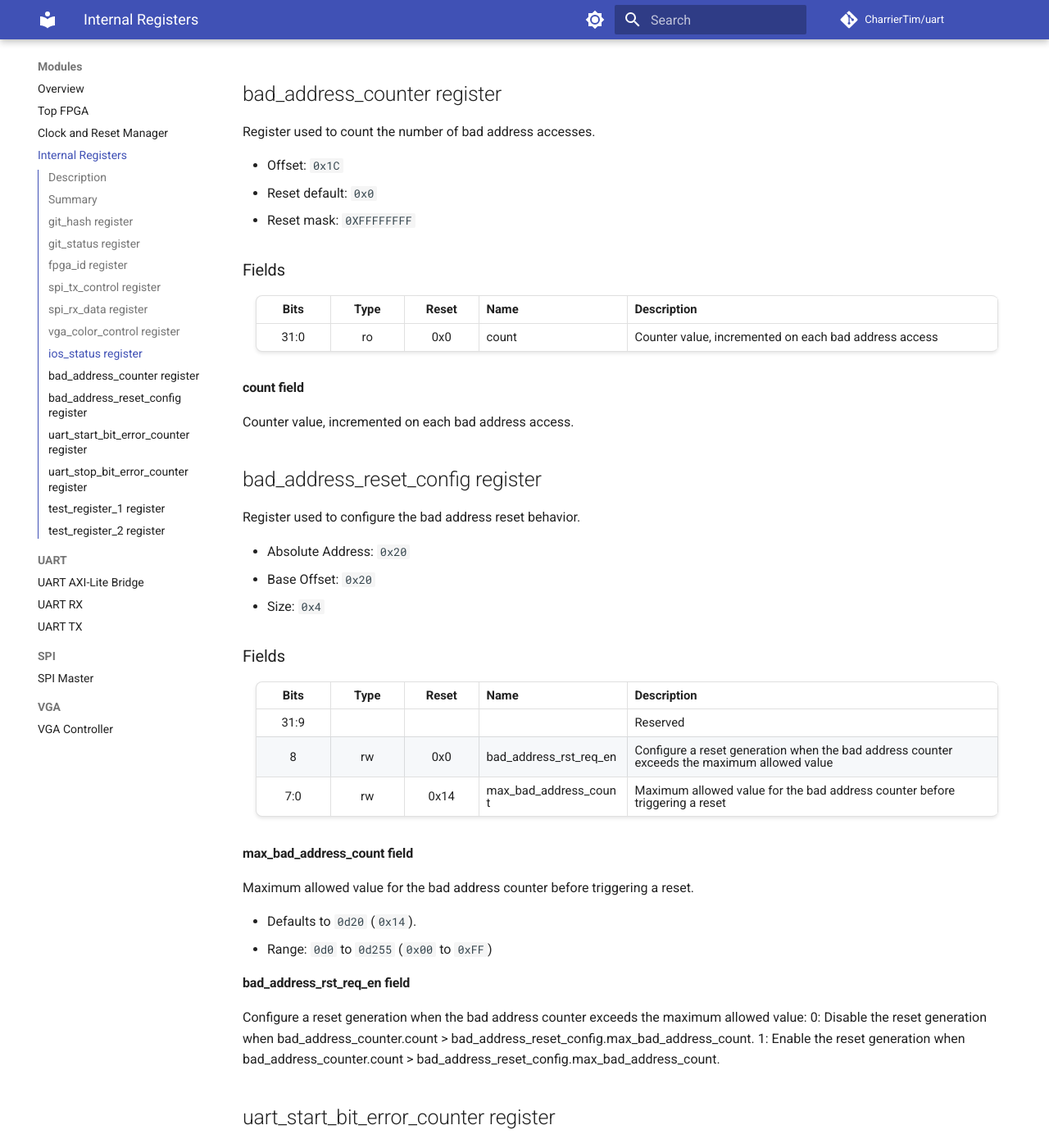
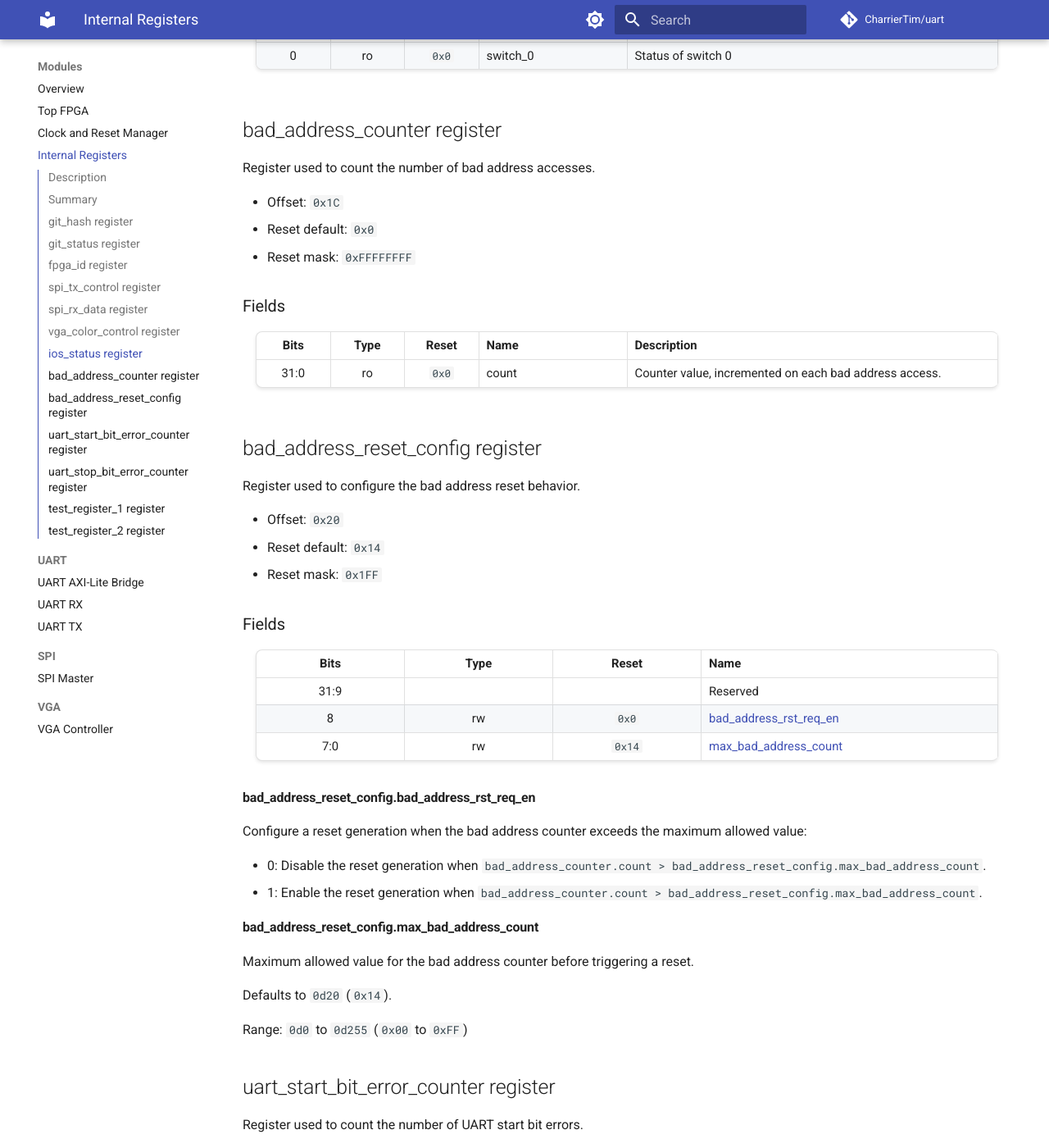
Before and after one commit to CharrierTim/uart, an MkDocs documentation site: the page built from docs/modules/regblock/regblock.md, in a window 1280 px wide and 1400 px high, scrolled down 4430 px. Shown: the whole window at 82% size. Built offline with MkDocs 1.6.1 and Material for MkDocs 9.7.7, drawn with Linux system fonts in a browser that asks for light colours; comment, search, counter and statistics services are not loaded; some of the changed text lies outside the part shown.

Commit message:
fix(docs): fix multiple doc diff vs generated doc

```diff
--- a/docs/modules/regblock/regblock.md
+++ b/docs/modules/regblock/regblock.md
@@ -10,29 +10,29 @@
 
 ## Summary
 
-| Name                                                                            | Offset | Length | Description                                                                               |
-| :------------------------------------------------------------------------------ | :----: | :----: | :---------------------------------------------------------------------------------------- |
-| regblock.[git_hash](#git_hash-register)                                         | `0x00` |   4    | Register indicating the git hash of the repository at the time of bitstream generation.   |
-| regblock.[git_status](#git_status-register)                                     | `0x04` |   4    | Register indicating the git status of the repository at the time of bitstream generation. |
-| regblock.[fpga_id](#fpga_id-register)                                           | `0x08` |   4    | Register indicating the FPGA identification information.                                  |
-| regblock.[spi_tx_control](#spi_tx_control-register)                             | `0x0C` |   4    | Register used to send data over SPI. Writing to this register starts the SPI transaction. |
-| regblock.[spi_rx_data](#spi_rx_data-register)                                   | `0x10` |   4    | Register used to receive data over SPI.                                                   |
-| regblock.[vga_color_control](#vga_color_control-register)                       | `0x14` |   4    | Register used to set the VGA output color.                                                |
-| regblock.[ios_status](#ios_status-register)                                     | `0x18` |   4    | Register used to read switches and LEDs Status.                                           |
-| regblock.[bad_address_counter](#bad_address_counter-register)                   | `0x1C` |   4    | Register used to count the number of bad address accesses.                                |
-| regblock.[bad_address_reset_config](#bad_address_reset_config-register)         | `0x20` |   4    | Register used to configure the bad address reset generation behavior.                     |
-| regblock.[uart_start_bit_error_counter](#uart_start_bit_error_counter-register) | `0x24` |   4    | Register used to count the number of UART start bit errors.                               |
-| regblock.[uart_stop_bit_error_counter](#uart_stop_bit_error_counter-register)   | `0x28` |   4    | Register used to count the number of UART stop bit errors.                                |
-| regblock.[test_register_1](#test_register_1-register)                           | `0xF8` |   4    | Register used to test a 32-bit read/write register with all bits used for data.           |
-| regblock.[test_register_2](#test_register_2-register)                           | `0xFC` |   4    | Register used to test a 32-bit read/write register with all bits used for data.           |
+| Name                                                                              | Offset | Length | Description                                                                               |
+| :-------------------------------------------------------------------------------- | :----- | :----: | :---------------------------------------------------------------------------------------- |
+| regblock.[`git_hash`](#git_hash-register)                                         | `0x00` |   4    | Register indicating the git hash of the repository at the time of bitstream generation.   |
+| regblock.[`git_status`](#git_status-register)                                     | `0x04` |   4    | Register indicating the git status of the repository at the time of bitstream generation. |
+| regblock.[`fpga_id`](#fpga_id-register)                                           | `0x08` |   4    | Register indicating the FPGA identification information.                                  |
+| regblock.[`spi_tx_control`](#spi_tx_control-register)                             | `0x0C` |   4    | Register used to send data over SPI. Writing to this register starts the SPI transaction. |
+| regblock.[`spi_rx_data`](#spi_rx_data-register)                                   | `0x10` |   4    | Register used to receive data over SPI.                                                   |
+| regblock.[`vga_color_control`](#vga_color_control-register)                       | `0x14` |   4    | Register used to set the VGA output color.                                                |
+| regblock.[`ios_status`](#ios_status-register)                                     | `0x18` |   4    | Register used to read the status of the input switches or leds.                           |
+| regblock.[`bad_address_counter`](#bad_address_counter-register)                   | `0x1C` |   4    | Register used to count the number of bad address accesses.                                |
+| regblock.[`bad_address_reset_config`](#bad_address_reset_config-register)         | `0x20` |   4    | Register used to configure the bad address reset behavior.                                |
+| regblock.[`uart_start_bit_error_counter`](#uart_start_bit_error_counter-register) | `0x24` |   4    | Register used to count the number of UART start bit errors.                               |
+| regblock.[`uart_stop_bit_error_counter`](#uart_stop_bit_error_counter-register)   | `0x28` |   4    | Register used to count the number of UART stop bit errors.                                |
+| regblock.[`test_register_1`](#test_register_1-register)                           | `0xF8` |   4    | Register used to test a 32-bit read/write register with all bits used for data.           |
+| regblock.[`test_register_2`](#test_register_2-register)                           | `0xFC` |   4    | Register used to test a 32-bit read/write register with all bits used for data.           |
 
 ## git_hash register
 
 Register indicating the git hash of the repository at the time of bitstream generation.
 
-- Offset: `0x0`
-- Reset default: `—`
-- Reset mask: `—`
+- Offset: `0x00`
+- Reset default: `-`
+- Reset mask: `-`
 
 ### Fields
 
@@ -45,7 +45,7 @@
 
 | Bits  | Type  | Reset | Name | Description                                      |
 | :---: | :---: | :---: | :--- | :----------------------------------------------- |
-| 31:0  |  ro   |   —   | hash | Git hash value when the bitstream was generated. |
+| 31:0  |  ro   |   -   | hash | Git hash value when the bitstream was generated. |
 
 </div>
 <!-- markdownlint-enable -->
@@ -53,12 +53,12 @@
 ## git_status register
 
 Register indicating the git status of the repository at the time of bitstream generation.
-If the value is 1, there were uncommitted changes in the repository (dirty), while if the
-value is 0, there were no uncommitted changes (clean).
+If the value is 1, there were uncommitted changes in the repository (dirty), while if the value is 0,
+there were no uncommitted changes (clean).
 
-- Offset: `0x4`
-- Reset default: `—`
-- Reset mask: `—`
+- Offset: `0x04`
+- Reset default: `-`
+- Reset mask: `0b0000_0000_0000_0000_0000_0000_0000_000-`
 
 ### Fields
 
@@ -94,9 +94,9 @@
 
 <div class="register-bits-table" markdown="1">
 
-| Bits  | Type  | Reset | Name | Description   |
-| :---: | :---: | :---: | :--- | :------------ |
-| 31:0  |  ro   |   —   | id   | FPGA ID value |
+| Bits  | Type  | Reset | Name | Description    |
+| :---: | :---: | :---: | :--- | :------------- |
+| 31:0  |  ro   |   -   | id   | FPGA ID value. |
 
 </div>
 <!-- markdownlint-enable -->
@@ -121,8 +121,8 @@
 | Bits  | Type  | Reset | Name          | Description                                                                                                     |
 | :---: | :---: | :---: | :------------ | :-------------------------------------------------------------------------------------------------------------- |
 | 31:9  |       |       |               | Reserved                                                                                                        |
-|   8   |  rw   |  0x0  | tx_data_valid | SPI transaction valid signal. Asserts for one cycle when written 1 and then clears back to 0 on the next cycle. |
-|  7:0  |  rw   |  0x0  | tx_data       | TX data to be sent                                                                                              |
+|   8   |  rw   | `0x0` | tx_data_valid | SPI transaction valid signal. Asserts for one cycle when written 1 and then clears back to 0 on the next cycle. |
+|  7:0  |  rw   | `0x0` | tx_data       | TX data to be sent.                                                                                             |
 
 </div>
 <!-- markdownlint-enable -->
@@ -133,7 +133,7 @@
 
 - Offset: `0x10`
 - Reset default: `0x0`
-- Reset mask: `0xff`
+- Reset mask: `0xFF`
 
 ### Fields
 
@@ -144,10 +144,10 @@
 
 <div class="register-bits-table" markdown="1">
 
-| Bits  | Type  | Reset | Name    | Description               |
-| :---: | :---: | :---: | :------ | :------------------------ |
-| 31:8  |       |       |         | Reserved                  |
-|  7:0  |  ro   |  0x0  | rx_data | RX data received over SPI |
+| Bits  | Type  | Reset | Name    | Description                |
+| :---: | :---: | :---: | :------ | :------------------------- |
+| 31:8  |       |       |         | Reserved                   |
+|  7:0  |  ro   | `0x0` | rx_data | RX data received over SPI. |
 
 </div>
 <!-- markdownlint-enable -->
@@ -158,8 +158,8 @@
 The color is specified in RGB format, with 4 bits for each channel (red, green, blue).
 
 - Offset: `0x14`
-- Reset default: `0xf0`
-- Reset mask: `0xfff`
+- Reset default: `0xF0`
+- Reset mask: `0xFFF`
 
 ### Fields
 
@@ -170,12 +170,12 @@
 
 <div class="register-bits-table" markdown="1">
 
-| Bits  | Type  | Reset | Name  | Description                    |
-| :---: | :---: | :---: | :---- | :----------------------------- |
-| 31:12 |       |       |       | Reserved                       |
-| 11:8  |  rw   |  0x0  | red   | Red channel intensity (0-15)   |
-|  7:4  |  rw   |  0xf  | green | Green channel intensity (0-15) |
-|  3:0  |  rw   |  0x0  | blue  | Blue channel intensity (0-15)  |
+| Bits  | Type  | Reset | Name  | Description                     |
+| :---: | :---: | :---: | :---- | :------------------------------ |
+| 31:12 |       |       |       | Reserved                        |
+| 11:8  |  rw   | `0x0` | red   | Red   channel intensity (0-15). |
+|  7:4  |  rw   | `0xF` | green | Green channel intensity (0-15). |
+|  3:0  |  rw   | `0x0` | blue  | Blue  channel intensity (0-15). |
 
 </div>
 <!-- markdownlint-enable -->
@@ -185,17 +185,16 @@
 Register used to read the status of the input switches or leds.
 
 - Bits 0-7 correspond to switches 0-7, respectively.
-- Bit 8 indicates if the device is in reset (1) or not (0).
-
+- Bit    8 indicates if the device is in reset (1) or not (0).
 - Offset: `0x18`
 - Reset default: `0x0`
-- Reset mask: `0x1ff`
+- Reset mask: `0x1FF`
 
 ### Fields
 
 <!-- markdownlint-disable -->
 <script type="WaveDrom">
-{"reg": [{"name": "switch_0", "bits": 1, "attr": ["ro"], "rotate": -90}, {"name": "switch_1", "bits": 1, "attr": ["ro"], "rotate": -90}, {"name": "switch_2", "bits": 1, "attr": ["ro"], "rotate": -90}, {"name": "switch_3", "bits": 1, "attr": ["ro"], "rotate": -90}, {"name": "switch_4", "bits": 1, "attr": ["ro"], "rotate": -90}, {"name": "switch_5", "bits": 1, "attr": ["ro"], "rotate": -90}, {"name": "switch_6", "bits": 1, "attr": ["ro"], "rotate": -90}, {"name": "switch_7", "bits": 1, "attr": ["ro"], "rotate": -90}, {"name": "reset_status", "bits": 1, "attr": ["ro"], "rotate": -90}, {"bits": 22}], "config": {"lanes": 1, "fontsize": 10, "vspace": 100}}
+{"reg": [{"name": "switch_0", "bits": 1, "attr": ["ro"], "rotate": -90}, {"name": "switch_1", "bits": 1, "attr": ["ro"], "rotate": -90}, {"name": "switch_2", "bits": 1, "attr": ["ro"], "rotate": -90}, {"name": "switch_3", "bits": 1, "attr": ["ro"], "rotate": -90}, {"name": "switch_4", "bits": 1, "attr": ["ro"], "rotate": -90}, {"name": "switch_5", "bits": 1, "attr": ["ro"], "rotate": -90}, {"name": "switch_6", "bits": 1, "attr": ["ro"], "rotate": -90}, {"name": "switch_7", "bits": 1, "attr": ["ro"], "rotate": -90}, {"name": "reset_status", "bits": 1, "attr": ["ro"], "rotate": -90}, {"bits": 23}], "config": {"lanes": 1, "fontsize": 10, "vspace": 140}}
 </script>
 
 <div class="register-bits-table" markdown="1">
@@ -203,15 +202,15 @@
 | Bits  | Type  | Reset | Name         | Description                                         |
 | :---: | :---: | :---: | :----------- | :-------------------------------------------------- |
 | 31:9  |       |       |              | Reserved                                            |
-|   8   |  ro   |  0x0  | reset_status | Indicates if the device is in reset (1) or not (0). |
-|   7   |  ro   |  0x0  | switch_7     | Status of switch 7                                  |
-|   6   |  ro   |  0x0  | switch_6     | Status of switch 6                                  |
-|   5   |  ro   |  0x0  | switch_5     | Status of switch 5                                  |
-|   4   |  ro   |  0x0  | switch_4     | Status of switch 4                                  |
-|   3   |  ro   |  0x0  | switch_3     | Status of switch 3                                  |
-|   2   |  ro   |  0x0  | switch_2     | Status of switch 2                                  |
-|   1   |  ro   |  0x0  | switch_1     | Status of switch 1                                  |
-|   0   |  ro   |  0x0  | switch_0     | Status of switch 0                                  |
+|   8   |  ro   | `0x0` | reset_status | Indicates if the device is in reset (1) or not (0). |
+|   7   |  ro   | `0x0` | switch_7     | Status of switch 7                                  |
+|   6   |  ro   | `0x0` | switch_6     | Status of switch 6                                  |
+|   5   |  ro   | `0x0` | switch_5     | Status of switch 5                                  |
+|   4   |  ro   | `0x0` | switch_4     | Status of switch 4                                  |
+|   3   |  ro   | `0x0` | switch_3     | Status of switch 3                                  |
+|   2   |  ro   | `0x0` | switch_2     | Status of switch 2                                  |
+|   1   |  ro   | `0x0` | switch_1     | Status of switch 1                                  |
+|   0   |  ro   | `0x0` | switch_0     | Status of switch 0                                  |
 
 </div>
 <!-- markdownlint-enable -->
@@ -222,7 +221,7 @@
 
 - Offset: `0x1C`
 - Reset default: `0x0`
-- Reset mask: `0XFFFFFFFF`
+- Reset mask: `0xFFFFFFFF`
 
 ### Fields
 
@@ -232,53 +231,54 @@
 </script>
 
 <div class="register-bits-table" markdown="1">
-| Bits  | Type  | Reset | Name  | Description                                           |
-| :---: | :---: | :---: | :---- | :---------------------------------------------------- |
-| 31:0  |  ro   |  0x0  | count | Counter value, incremented on each bad address access |
+
+| Bits  | Type  | Reset | Name  | Description                                            |
+| :---: | :---: | :---: | :---- | :----------------------------------------------------- |
+| 31:0  |  ro   | `0x0` | count | Counter value, incremented on each bad address access. |
+
 </div>
 <!-- markdownlint-enable -->
-
-#### count field
-
-Counter value, incremented on each bad address access.
 
 ## bad_address_reset_config register
 
 Register used to configure the bad address reset behavior.
 
-- Absolute Address: `0x20`
-- Base Offset: `0x20`
-- Size: `0x4`
+- Offset: `0x20`
+- Reset default: `0x14`
+- Reset mask: `0x1FF`
 
 ### Fields
 
 <!-- markdownlint-disable -->
 <script type="WaveDrom">
-{"reg": [{"name": "max_bad_address_count", "bits": 8, "attr": ["rw"], "rotate": 0}, {"name": "bad_address_rst_req_en", "bits": 1, "attr": ["rw"], "rotate": -90}, {"bits": 23}], "config": {"lanes": 1, "fontsize": 10, "vspace": 160}}
+{"reg": [{"name": "max_bad_address_count", "bits": 8, "attr": ["rw"]}, {"name": "bad_address_rst_req_en", "bits": 1, "attr": ["rw"], "rotate": -90}, {"bits": 23}], "config": {"lanes": 1, "fontsize": 10, "vspace": 160}}
 </script>
 
 <div class="register-bits-table" markdown="1">
 
-| Bits  | Type  | Reset | Name                   | Description                                                                                 |
-| :---: | :---: | :---: | :--------------------- | :------------------------------------------------------------------------------------------ |
-| 31:9  |       |       |                        | Reserved                                                                                    |
-|   8   |  rw   |  0x0  | bad_address_rst_req_en | Configure a reset generation when the bad address counter exceeds the maximum allowed value |
-|  7:0  |  rw   | 0x14  | max_bad_address_count  | Maximum allowed value for the bad address counter before triggering a reset                 |
+| Bits  | Type  | Reset  | Name                                                                      |
+| :---: | :---: | :----: | :------------------------------------------------------------------------ |
+| 31:9  |       |        | Reserved                                                                  |
+|   8   |  rw   | `0x0`  | [bad_address_rst_req_en](#bad_address_reset_configbad_address_rst_req_en) |
+|  7:0  |  rw   | `0x14` | [max_bad_address_count](#bad_address_reset_configmax_bad_address_count)   |
+
 </div>
 <!-- markdownlint-enable -->
 
-#### max_bad_address_count field
+#### bad_address_reset_config.bad_address_rst_req_en
+
+Configure a reset generation when the bad address counter exceeds the maximum allowed value:
+
+- 0: Disable the reset generation when `bad_address_counter.count > bad_address_reset_config.max_bad_address_count`.
+- 1: Enable the reset generation when `bad_address_counter.count > bad_address_reset_config.max_bad_address_count`.
+
+#### bad_address_reset_config.max_bad_address_count
 
 Maximum allowed value for the bad address counter before triggering a reset.
 
-- Defaults to `0d20` (`0x14`).
-- Range: `0d0` to `0d255` (`0x00` to `0xFF`)
+Defaults to `0d20` (`0x14`).
 
-#### bad_address_rst_req_en field
-
-Configure a reset generation when the bad address counter exceeds the maximum allowed value:
-0: Disable the reset generation when bad_address_counter.count &gt; bad_address_reset_config.max_bad_address_count.
-1: Enable the reset generation when bad_address_counter.count &gt; bad_address_reset_config.max_bad_address_count.
+Range: `0d0` to `0d255` (`0x00` to `0xFF`)
 
 ## uart_start_bit_error_counter register
 
@@ -286,7 +286,7 @@
 
 - Offset: `0x24`
 - Reset default: `0x0`
-- Reset mask: `0xffffffff`
+- Reset mask: `0xFFFFFFFF`
 
 ### Fields
 
@@ -299,7 +299,7 @@
 
 | Bits  | Type  | Reset | Name  | Description                                             |
 | :---: | :---: | :---: | :---- | :------------------------------------------------------ |
-| 31:0  |  ro   |  0x0  | count | Counter value, incremented on each UART start bit error |
+| 31:0  |  ro   | `0x0` | count | Counter value, incremented on each UART start bit error |
 
 </div>
 <!-- markdownlint-enable -->
@@ -310,7 +310,7 @@
 
 - Offset: `0x28`
 - Reset default: `0x0`
-- Reset mask: `0xffffffff`
+- Reset mask: `0xFFFFFFFF`
 
 ### Fields
 
@@ -323,7 +323,7 @@
 
 | Bits  | Type  | Reset | Name  | Description                                            |
 | :---: | :---: | :---: | :---- | :----------------------------------------------------- |
-| 31:0  |  ro   |  0x0  | count | Counter value, incremented on each UART stop bit error |
+| 31:0  |  ro   | `0x0` | count | Counter value, incremented on each UART stop bit error |
 
 </div>
 <!-- markdownlint-enable -->
@@ -332,9 +332,9 @@
 
 Register used to test a 32-bit read/write register with all bits used for data.
 
-- Offset: `0xf8`
+- Offset: `0xF8`
 - Reset default: `0x0`
-- Reset mask: `0xffffffff`
+- Reset mask: `0xFFFFFFFF`
 
 ### Fields
 
@@ -347,7 +347,7 @@
 
 | Bits  | Type  | Reset | Name      | Description |
 | :---: | :---: | :---: | :-------- | :---------- |
-| 31:0  |  rw   |  0x0  | test_bits | Test bits   |
+| 31:0  |  rw   | `0x0` | test_bits | Test bits   |
 
 </div>
 <!-- markdownlint-enable -->
@@ -356,9 +356,9 @@
 
 Register used to test a 32-bit read/write register with all bits used for data.
 
-- Offset: `0xfc`
+- Offset: `0xFC`
 - Reset default: `0x0`
-- Reset mask: `0xffffffff`
+- Reset mask: `0xFFFFFFFF`
 
 ### Fields
 
@@ -371,7 +371,7 @@
 
 | Bits  | Type  | Reset | Name      | Description |
 | :---: | :---: | :---: | :-------- | :---------- |
-| 31:0  |  rw   |  0x0  | test_bits | Test bits   |
+| 31:0  |  rw   | `0x0` | test_bits | Test bits   |
 
 </div>
 <!-- markdownlint-enable -->
```
Also changed, not shown: other parts of docs/modules/regblock/regblock.md (+9 -9 lines).
